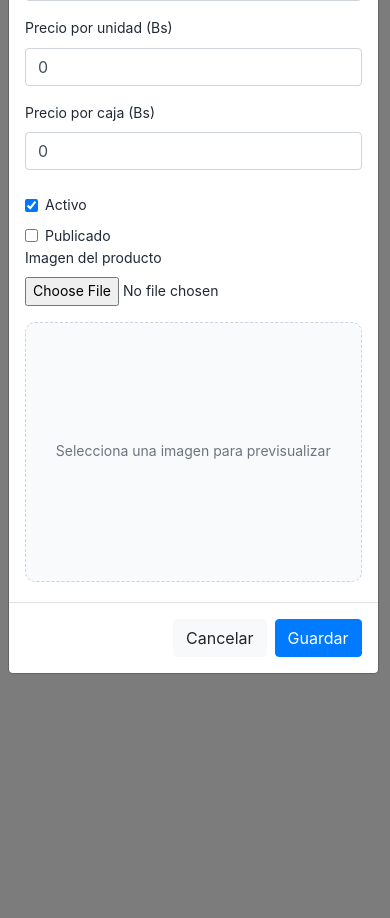
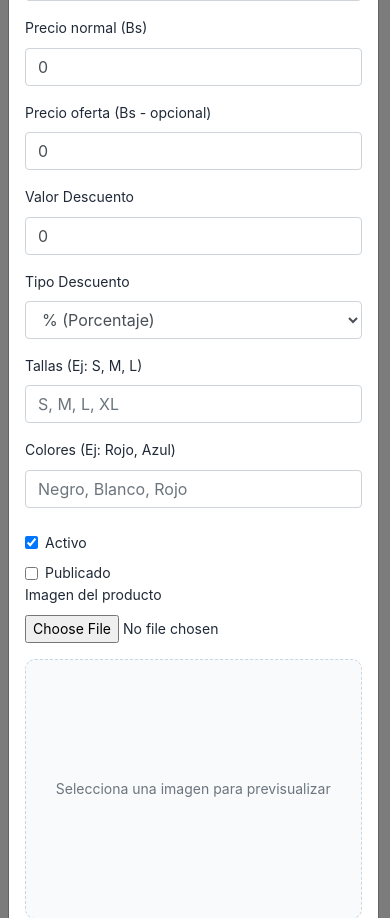
Before and after one commit to Guilder23/Sistema-Textil, a Django app: page /productos/ in a window 390 px wide, after a click on "Nuevo Producto". Shown: the part 581-1499 px from the top of the page. Run offline with Django 4.2, Linux system fonts and the light colour scheme; a user stored in the database is signed in; data comes from the database, SQL or seed files in the repository; some libraries are stand-ins or nearby versions.

Commit message:
Implementando la seccion de detalle del producto

```diff
--- a/apps/core/urls.py
+++ b/apps/core/urls.py
@@ -5,6 +5,7 @@ from .views import (
     editar_usuario,
     eliminar_usuario,
     inicio,
+    detalle_producto,
     iniciar_sesion,
     registrar_usuario,
     toggle_bloqueo_usuario,
@@ -14,6 +15,7 @@ app_name = 'core'
 
 urlpatterns = [
     path('', inicio, name='inicio'),
+    path('producto/<int:producto_id>/', detalle_producto, name='detalle_producto'),
     path('login/', iniciar_sesion, name='login'),
     path('logout/', cerrar_sesion, name='logout'),
     path('registro/', registrar_usuario, name='registro'),
--- a/apps/core/views.py
+++ b/apps/core/views.py
@@ -65,6 +65,11 @@ def inicio(request):
 			'orden': orden,
 		},
 	)
+
+
+def detalle_producto(request, producto_id):
+	producto = get_object_or_404(Producto, id=producto_id, publicado=True, activo=True)
+	return render(request, 'core/detalle_producto.html', {'producto': producto})
 
 
 def iniciar_sesion(request):
--- a/apps/productos/urls.py
+++ b/apps/productos/urls.py
@@ -6,6 +6,7 @@ from .views import (
     editar_producto,
     eliminar_producto,
     listar_productos,
+    detalle_producto_admin,
     toggle_destacado,
     toggle_publicado,
 )
@@ -14,6 +15,7 @@ app_name = 'productos'
 
 urlpatterns = [
     path('', listar_productos, name='listar_productos'),
+    path('<int:producto_id>/', detalle_producto_admin, name='detalle_producto_admin'),
     path('crear/', crear_producto, name='crear_producto'),
     path('<int:producto_id>/editar/', editar_producto, name='editar_producto'),
     path('<int:producto_id>/eliminar/', eliminar_producto, name='eliminar_producto'),
--- a/apps/productos/views.py
+++ b/apps/productos/views.py
@@ -71,6 +71,12 @@ def listar_productos(request):
 
 
 @login_required
+def detalle_producto_admin(request, producto_id):
+	producto = get_object_or_404(Producto, id=producto_id)
+	return render(request, 'productos/detalle.html', {'producto': producto})
+
+
+@login_required
 @user_passes_test(can_manage_inventory, login_url='/login/')
 def crear_producto(request):
 	if request.method == 'POST':
@@ -84,8 +90,12 @@ def crear_producto(request):
 			categoria=categoria,
 			stock_unidad=int(request.POST.get('stock_unidad', 0) or 0),
 			unidades_por_caja=int(request.POST.get('unidades_por_caja', 1) or 1),
-			precio_usd=Decimal(request.POST.get('precio_usd', '0') or '0'),
-			precio_caja_bs=Decimal(request.POST.get('precio_caja_bs', '0') or '0'),
+			precio_usd=Decimal(request.POST.get('precio_usd', '0').replace(',', '.') or '0'),
+			precio_oferta=Decimal(request.POST.get('precio_oferta', '0').replace(',', '.') or '0') if request.POST.get('precio_oferta') else 0,
+			descuento_valor=Decimal(request.POST.get('descuento_valor', '0').replace(',', '.') or '0'),
+			descuento_tipo=request.POST.get('descuento_tipo', 'PORCENTAJE'),
+			tallas=request.POST.get('tallas', '').strip(),
+			colores=request.POST.get('colores', '').strip(),
 			activo=request.POST.get('activo') == 'on',
 			publicado=request.POST.get('publicado') == 'on',
 		)
@@ -106,8 +116,12 @@ def editar_producto(request, producto_id):
 		producto.categoria = categoria
 		producto.stock_unidad = int(request.POST.get('stock_unidad', 0) or 0)
 		producto.unidades_por_caja = int(request.POST.get('unidades_por_caja', 1) or 1)
-		producto.precio_usd = Decimal(request.POST.get('precio_usd', '0') or '0')
-		producto.precio_caja_bs = Decimal(request.POST.get('precio_caja_bs', '0') or '0')
+		producto.precio_usd = Decimal(request.POST.get('precio_usd', '0').replace(',', '.') or '0')
+		producto.precio_oferta = Decimal(request.POST.get('precio_oferta', '0').replace(',', '.') or '0') if request.POST.get('precio_oferta') else 0
+		producto.descuento_valor = Decimal(request.POST.get('descuento_valor', '0').replace(',', '.') or '0')
+		producto.descuento_tipo = request.POST.get('descuento_tipo', 'PORCENTAJE')
+		producto.tallas = request.POST.get('tallas', '').strip()
+		producto.colores = request.POST.get('colores', '').strip()
 		producto.activo = request.POST.get('activo') == 'on'
 		producto.publicado = request.POST.get('publicado') == 'on'
 
--- a/static/js/productos/productos.js
+++ b/static/js/productos/productos.js
@@ -74,8 +74,14 @@ document.addEventListener('DOMContentLoaded', function () {
             document.getElementById('verDetalle').textContent = this.dataset.detalle || '';
             document.getElementById('verCategoria').textContent = this.dataset.categoria || '';
             document.getElementById('verStock').textContent = this.dataset.stock || '';
-            document.getElementById('verPrecioUnidadBs').textContent = this.dataset.precioUnidadBs || '';
-            document.getElementById('verPrecioCajaBs').textContent = this.dataset.precioCajaBs || '';
+            document.getElementById('verTallas').textContent = this.dataset.tallas || 'No especificado';
+            document.getElementById('verColores').textContent = this.dataset.colores || 'No especificado';
+            document.getElementById('verPrecioUnidadBs').textContent = this.dataset.precioUnidadBs || '0.00';
+            document.getElementById('verPrecioOferta').textContent = this.dataset.precioOferta || '0.00';
+
+            const descValor = this.dataset.descuentoValor || '0';
+            const descTipo = this.dataset.descuentoTipo === 'PORCENTAJE' ? '%' : 'Bs';
+            document.getElementById('verDescuento').textContent = descValor > 0 ? `${descValor} ${descTipo}` : 'Sin descuento';
 
             const imagen = document.getElementById('verImagen');
             const imagenSinDato = document.getElementById('verImagenSinDato');
@@ -104,7 +110,11 @@ document.addEventListener('DOMContentLoaded', function () {
             document.getElementById('editStock').value = this.dataset.stock || 0;
             document.getElementById('editUnidades').value = this.dataset.unidades || 1;
             document.getElementById('editPrecioUsd').value = this.dataset.precioUnidadBs || 0;
-            document.getElementById('editPrecioBs').value = this.dataset.precioCajaBs || 0;
+            document.getElementById('editPrecioOferta').value = this.dataset.precioOferta || 0;
+            document.getElementById('editDescuentoValor').value = this.dataset.descuentoValor || 0;
+            document.getElementById('editDescuentoTipo').value = this.dataset.descuentoTipo || 'PORCENTAJE';
+            document.getElementById('editTallas').value = this.dataset.tallas || '';
+            document.getElementById('editColores').value = this.dataset.colores || '';
             document.getElementById('editActivo').checked = this.dataset.activo === '1';
             document.getElementById('editPublicado').checked = this.dataset.publicado === '1';
 
--- a/templates/componentes/sidebar.html
+++ b/templates/componentes/sidebar.html
@@ -53,6 +53,11 @@
                     <i class="fas fa-tags"></i><span>Categorias</span>
                 </a>
             </li>
+                        <li class="sidebar-item">
+                <a href="{% url 'destacados:listar_destacados' %}" class="sidebar-link {% if '/destacados/' in request.path %}active{% endif %}">
+                    <i class="fas fa-star"></i><span>Destacados</span>
+                </a>
+            </li>
             <li class="sidebar-item">
                 <a href="{% url 'historial:historial_cambios' %}" class="sidebar-link {% if '/historial/' in request.path %}active{% endif %}">
                     <i class="fas fa-history"></i><span>Historial</span>
--- a/templates/productos/modals/crear.html
+++ b/templates/productos/modals/crear.html
@@ -50,12 +50,37 @@
 
                         <div class="form-row">
                             <div class="col-md-6 form-group">
-                                <label>Precio por unidad (Bs)</label>
-                                <input type="number" step="0.01" name="precio_usd" class="form-control" value="0">
+                                <label>Precio normal (Bs)</label>
+                                <input type="number" step="0.01" name="precio_usd" class="form-control" value="0" required>
                             </div>
                             <div class="col-md-6 form-group">
-                                <label>Precio por caja (Bs)</label>
-                                <input type="number" step="0.01" name="precio_caja_bs" class="form-control" value="0">
+                                <label>Precio oferta (Bs - opcional)</label>
+                                <input type="number" step="0.01" name="precio_oferta" class="form-control" value="0">
+                            </div>
+                        </div>
+
+                        <div class="form-row">
+                            <div class="col-md-6 form-group">
+                                <label>Valor Descuento</label>
+                                <input type="number" step="0.01" name="descuento_valor" class="form-control" value="0">
+                            </div>
+                            <div class="col-md-6 form-group">
+                                <label>Tipo Descuento</label>
+                                <select name="descuento_tipo" class="form-control">
+                                    <option value="PORCENTAJE">% (Porcentaje)</option>
+                                    <option value="MONTO">Bs (Monto fijo)</option>
+                                </select>
+                            </div>
+                        </div>
+
+                        <div class="form-row">
+                            <div class="col-md-6 form-group">
+                                <label>Tallas (Ej: S, M, L)</label>
+                                <input type="text" name="tallas" class="form-control" placeholder="S, M, L, XL">
+                            </div>
+                            <div class="col-md-6 form-group">
+                                <label>Colores (Ej: Rojo, Azul)</label>
+                                <input type="text" name="colores" class="form-control" placeholder="Negro, Blanco, Rojo">
                             </div>
                         </div>
 
--- a/templates/productos/modals/editar.html
+++ b/templates/productos/modals/editar.html
@@ -50,12 +50,37 @@
 
                         <div class="form-row">
                             <div class="col-md-6 form-group">
-                                <label>Precio por unidad (Bs)</label>
-                                <input type="number" step="0.01" name="precio_usd" id="editPrecioUsd" class="form-control">
+                                <label>Precio normal (Bs)</label>
+                                <input type="number" step="0.01" name="precio_usd" id="editPrecioUsd" class="form-control" required>
                             </div>
                             <div class="col-md-6 form-group">
-                                <label>Precio por caja (Bs)</label>
-                                <input type="number" step="0.01" name="precio_caja_bs" id="editPrecioBs" class="form-control">
+                                <label>Precio oferta (Bs - opcional)</label>
+                                <input type="number" step="0.01" name="precio_oferta" id="editPrecioOferta" class="form-control">
+                            </div>
+                        </div>
+
+                        <div class="form-row">
+                            <div class="col-md-6 form-group">
+                                <label>Valor Descuento</label>
+                                <input type="number" step="0.01" name="descuento_valor" id="editDescuentoValor" class="form-control">
+                            </div>
+                            <div class="col-md-6 form-group">
+                                <label>Tipo Descuento</label>
+                                <select name="descuento_tipo" id="editDescuentoTipo" class="form-control">
+                                    <option value="PORCENTAJE">% (Porcentaje)</option>
+                                    <option value="MONTO">Bs (Monto fijo)</option>
+                                </select>
+                            </div>
+                        </div>
+
+                        <div class="form-row">
+                            <div class="col-md-6 form-group">
+                                <label>Tallas (Ej: S, M, L)</label>
+                                <input type="text" name="tallas" id="editTallas" class="form-control" placeholder="S, M, L, XL">
+                            </div>
+                            <div class="col-md-6 form-group">
+                                <label>Colores (Ej: Rojo, Azul)</label>
+                                <input type="text" name="colores" id="editColores" class="form-control" placeholder="Negro, Blanco, Rojo">
                             </div>
                         </div>
 
--- a/templates/productos/modals/ver.html
+++ b/templates/productos/modals/ver.html
@@ -22,8 +22,11 @@
                             <li class="list-group-item"><strong>Detalle:</strong> <span id="verDetalle"></span></li>
                             <li class="list-group-item"><strong>Categoria:</strong> <span id="verCategoria"></span></li>
                             <li class="list-group-item"><strong>Stock:</strong> <span id="verStock"></span></li>
-                            <li class="list-group-item"><strong>Precio por unidad (Bs):</strong> <span id="verPrecioUnidadBs"></span></li>
-                            <li class="list-group-item"><strong>Precio por caja (Bs):</strong> <span id="verPrecioCajaBs"></span></li>
+                            <li class="list-group-item"><strong>Tallas:</strong> <span id="verTallas"></span></li>
+                            <li class="list-group-item"><strong>Colores:</strong> <span id="verColores"></span></li>
+                            <li class="list-group-item"><strong>Precio Normal (Bs):</strong> <span id="verPrecioUnidadBs"></span></li>
+                            <li class="list-group-item"><strong>Precio Oferta (Bs):</strong> <span id="verPrecioOferta"></span></li>
+                            <li class="list-group-item"><strong>Descuento:</strong> <span id="verDescuento"></span></li>
                         </ul>
                     </div>
                 </div>
--- a/templates/productos/productos.html
+++ b/templates/productos/productos.html
@@ -140,7 +140,11 @@
                                 data-categoria="{{ producto.categoria.nombre }}"
                                 data-stock="{{ producto.stock_unidad }}"
                                 data-precio-unidad-bs="{{ producto.precio_usd }}"
-                                data-precio-caja-bs="{{ producto.precio_caja_bs }}"
+                                data-precio-oferta="{{ producto.precio_oferta|default:0 }}"
+                                data-descuento-valor="{{ producto.descuento_valor|default:0 }}"
+                                data-descuento-tipo="{{ producto.descuento_tipo }}"
+                                data-tallas="{{ producto.tallas }}"
+                                data-colores="{{ producto.colores }}"
                                 data-imagen-url="{% if producto.imagen %}{{ producto.imagen.url }}{% else %}{{ producto.imagen_url }}{% endif %}"
                             ><i class="fas fa-eye"></i></button>
                             {% if can_manage %}
```
Also changed, not shown: apps/productos/models.py (+22 -2 lines), static/css/core/detalle_producto.css (added, +86 -0 lines), static/css/core/inicio.css (+15 -0 lines), static/js/core/inicio.js (+1 -51 lines), templates/core/detalle_producto.html (added, +102 -0 lines), templates/core/inicio.html (+29 -54 lines), apps/productos/migrations/0004_remove_producto_precio_caja_bs_producto_colores_and_more.py (added), db.sqlite3.
